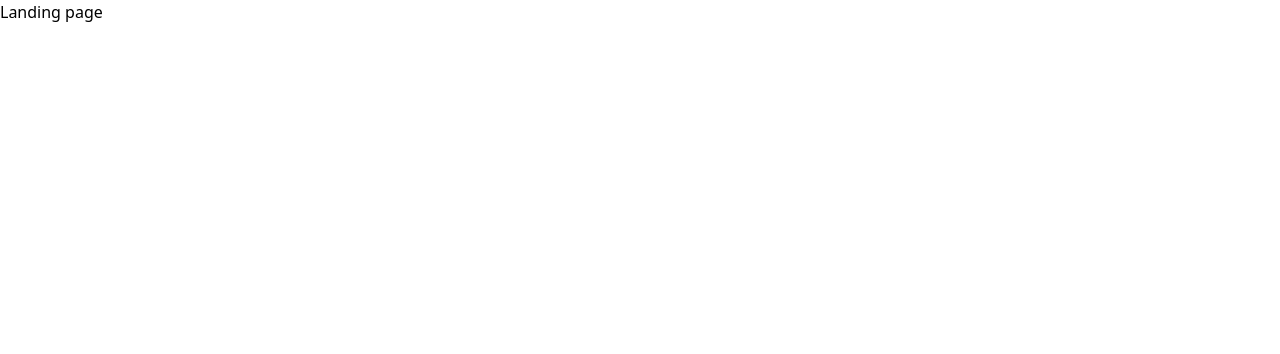
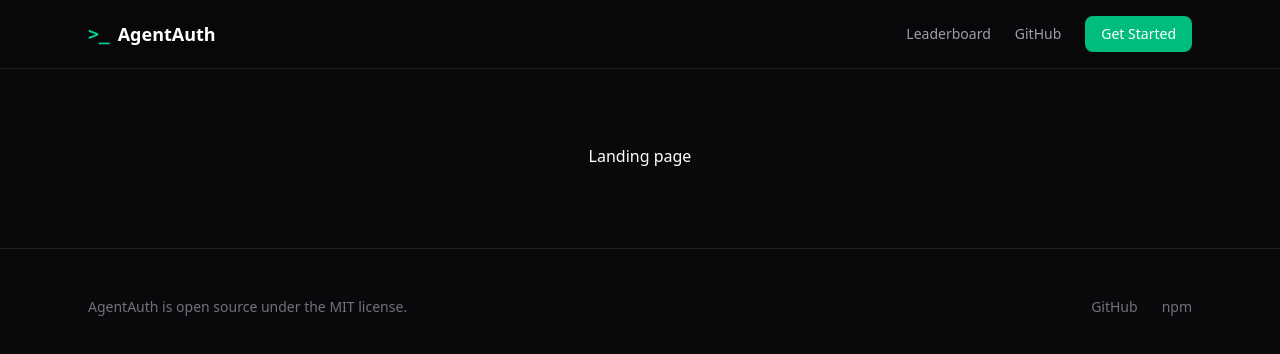
Before and after one commit to dyshay/agentauth, a React (Vite) app in the folder apps/web/: page / in a window 1280 px wide. Shown: the top 354 px of the page. Built offline with nearby package versions, Linux system fonts and the light colour scheme.

Commit message:
feat(web): add header, footer, and layout with navigation

```diff
--- a/apps/web/src/app.tsx
+++ b/apps/web/src/app.tsx
@@ -1,10 +1,13 @@
 import { Routes, Route } from 'react-router'
+import { Layout } from './components/layout'
 
 export function App() {
   return (
     <Routes>
-      <Route path="/" element={<div>Landing page</div>} />
-      <Route path="/leaderboard" element={<div>Leaderboard</div>} />
+      <Route element={<Layout />}>
+        <Route path="/" element={<div className="p-20 text-center">Landing page</div>} />
+        <Route path="/leaderboard" element={<div className="p-20 text-center">Leaderboard</div>} />
+      </Route>
     </Routes>
   )
 }
--- /dev/null
+++ b/apps/web/src/components/footer.tsx
@@ -0,0 +1,21 @@
+export function Footer() {
+  return (
+    <footer className="border-t border-white/10 bg-zinc-950 py-12">
+      <div className="mx-auto max-w-6xl px-6">
+        <div className="flex flex-col items-center gap-4 sm:flex-row sm:justify-between">
+          <p className="text-sm text-zinc-500">
+            AgentAuth is open source under the MIT license.
+          </p>
+          <div className="flex gap-6">
+            <a href="https://github.com/dyshay/agentauth" target="_blank" rel="noopener noreferrer" className="text-sm text-zinc-500 hover:text-white transition-colors">
+              GitHub
+            </a>
+            <a href="https://www.npmjs.com/org/xagentauth" target="_blank" rel="noopener noreferrer" className="text-sm text-zinc-500 hover:text-white transition-colors">
+              npm
+            </a>
+          </div>
+        </div>
+      </div>
+    </footer>
+  )
+}
--- /dev/null
+++ b/apps/web/src/components/header.tsx
@@ -0,0 +1,33 @@
+import { Link } from 'react-router'
+
+export function Header() {
+  return (
+    <header className="fixed top-0 w-full z-50 border-b border-white/10 bg-zinc-950/80 backdrop-blur-md">
+      <nav className="mx-auto flex max-w-6xl items-center justify-between px-6 py-4">
+        <Link to="/" className="flex items-center gap-2 text-white font-semibold text-lg">
+          <span className="text-emerald-400 font-mono">&gt;_</span>
+          AgentAuth
+        </Link>
+        <div className="flex items-center gap-6">
+          <Link to="/leaderboard" className="text-sm text-zinc-400 hover:text-white transition-colors">
+            Leaderboard
+          </Link>
+          <a
+            href="https://github.com/dyshay/agentauth"
+            target="_blank"
+            rel="noopener noreferrer"
+            className="text-sm text-zinc-400 hover:text-white transition-colors"
+          >
+            GitHub
+          </a>
+          <a
+            href="https://github.com/dyshay/agentauth#installation"
+            className="rounded-lg bg-emerald-500 px-4 py-2 text-sm font-medium text-white hover:bg-emerald-400 transition-colors"
+          >
+            Get Started
+          </a>
+        </div>
+      </nav>
+    </header>
+  )
+}
--- /dev/null
+++ b/apps/web/src/components/layout.tsx
@@ -0,0 +1,15 @@
+import { Outlet } from 'react-router'
+import { Header } from './header'
+import { Footer } from './footer'
+
+export function Layout() {
+  return (
+    <div className="min-h-screen bg-zinc-950 text-white">
+      <Header />
+      <main className="pt-16">
+        <Outlet />
+      </main>
+      <Footer />
+    </div>
+  )
+}
```
